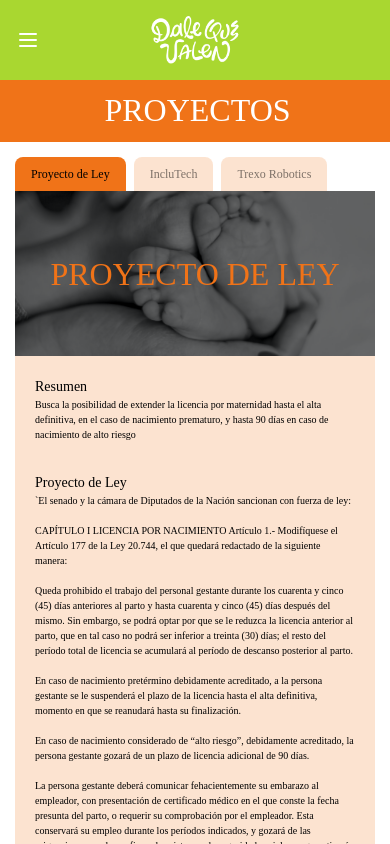
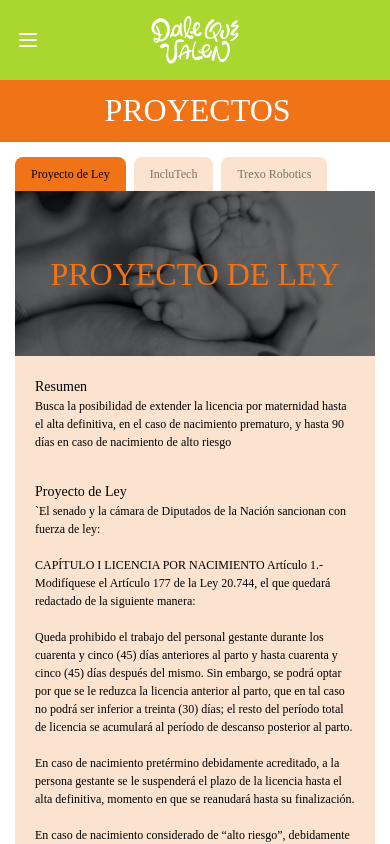
Before and after one commit to duvan29/DaleQueValen, a Next.js app: page /proyectos in a window 390 px wide. Shown: the top 844 px of the page. Built offline with nearby package versions, Linux system fonts and the light colour scheme.

Commit message:
Detalles terminada

```diff
--- a/next.config.js
+++ b/next.config.js
@@ -1,5 +1,4 @@
 /** @type {import('next').NextConfig} */
-const nextConfig = {
-}
+const nextConfig = {}
 
 module.exports = nextConfig
--- a/src/app/layout.jsx
+++ b/src/app/layout.jsx
@@ -10,8 +10,8 @@ import SocialNetworks from '@/components/SocialNetworks/socialNetworks';
 
 
 export const metadata = {
-  title: 'Create Next App',
-  description: 'Generated by create next app',
+  title: 'Fundación ONG',
+  description: 'Create by footalent',
 };
 
 export default function RootLayout({ children }) {
--- a/src/assets/img/index.js
+++ b/src/assets/img/index.js
@@ -56,6 +56,7 @@ import Lt2 from './Lineadetiempo/Lineadeltiempo2.webp'
 import Lt3 from './Lineadetiempo/Lineadeltiempo3.webp'
 import Lt22 from './Lineadetiempo/Lineadeltiempo2022.webp'
 import Lt23 from './Lineadetiempo/Lineadeltiempo2023.webp'
+import Lt2023 from './Lineadetiempo/Lt2023.webp'
 
 // Importar las imagenes de Suimate'
 import AsiciarseFamily from './sumate/Asociarsecomofamilia.webp'
@@ -127,6 +128,7 @@ export const Images = {
         Lt3,
         Lt22,
         Lt23,
+        Lt2023
     },
     Sumate:{
         AsiciarseFamily,
--- a/src/components/Containers/ContainerProyecto.jsx
+++ b/src/components/Containers/ContainerProyecto.jsx
@@ -44,7 +44,7 @@ function ProyectoContainer({ proyects }) {
 
             <div className="ms:p-5 md:p-0 ms:bg-orange-20 md:bg-white ms:rounded-b-lg">
               <h6 className="ms:text-[14px] md:text-[20px]">Resumen</h6>
-              <p className="mb-[30px] ms:text-[10px] md:text-[16px]">
+              <p className="mb-[30px] ms:text-[12px] md:text-[16px]">
                 {selectedProject.description}
               </p>
               <h6 className="ms:text-[14px] md:text-[20px]">
@@ -53,7 +53,7 @@ function ProyectoContainer({ proyects }) {
               {selectedProject.complete
                 .split("\n\n")
                 .map((paragraph, index) => (
-                  <p key={index} className="ms:text-[10px] md:text-[16px]">
+                  <p key={index} className="ms:text-[12px] md:text-[16px]">
                     {paragraph}
                     <br />
                     <br /> {/* Dos saltos de línea */}
--- a/src/components/Containers/ContainerTimeline.jsx
+++ b/src/components/Containers/ContainerTimeline.jsx
@@ -30,10 +30,9 @@ export default function ContainerTimeline() {
     {
       year: "2023",
       imageSrc1: Images.TimeLine.Lt23,
-      imageSrc2: "",
-      text1:
-        "Hoy estamos orgullosos de este camino que recién comienza, y sabemos que nos queda muchísimo por hacer. Ahora, les pedimos que nos acompañen en este camino, que nos apoyen con su difusión, su donación o su voluntariado.",
-      text2: "",
+      imageSrc2: Images.TimeLine.Lt2023,
+      text1: "Hoy estamos orgullosos de este camino que recién comienza, y sabemos que nos queda muchísimo por hacer. Ahora, les pedimos que nos acompañen en este camino, que nos apoyen con su difusión, su donación o su voluntariado.",
+      text2: "Felices con nuestro trabajo, el 6 de octubre lanzamos nuestra página web, conmemorando el día mundial de la Parálisis Cerebral.",
     },
   ];
   return (
```
Also changed, not shown: src/assets/img/Lineadetiempo/Lt2023.webp (added), 1 other file (tests, documents, lock files or other folders).
